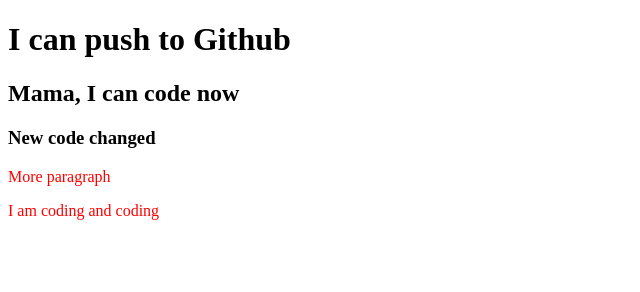
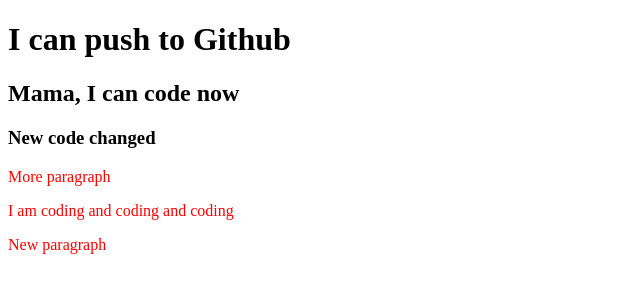
Before and after one commit to Sazid99246/my-second-repo, a plain HTML site: page index.html in a window 1280 px wide. Shown: the whole page, without its empty margins (0-640 px from the left). Drawn offline with Linux system fonts and the light colour scheme.

Commit message:
some text added

```diff
--- a/index.html
+++ b/index.html
@@ -12,6 +12,7 @@
     <h2>Mama, I can code now</h2>
     <h3>New code changed</h3>
     <p>More paragraph</p>
-    <p>I am coding and coding</p>
+    <p>I am coding and coding and coding</p>
+    <p>New paragraph</p>
 </body>
 </html>
```
